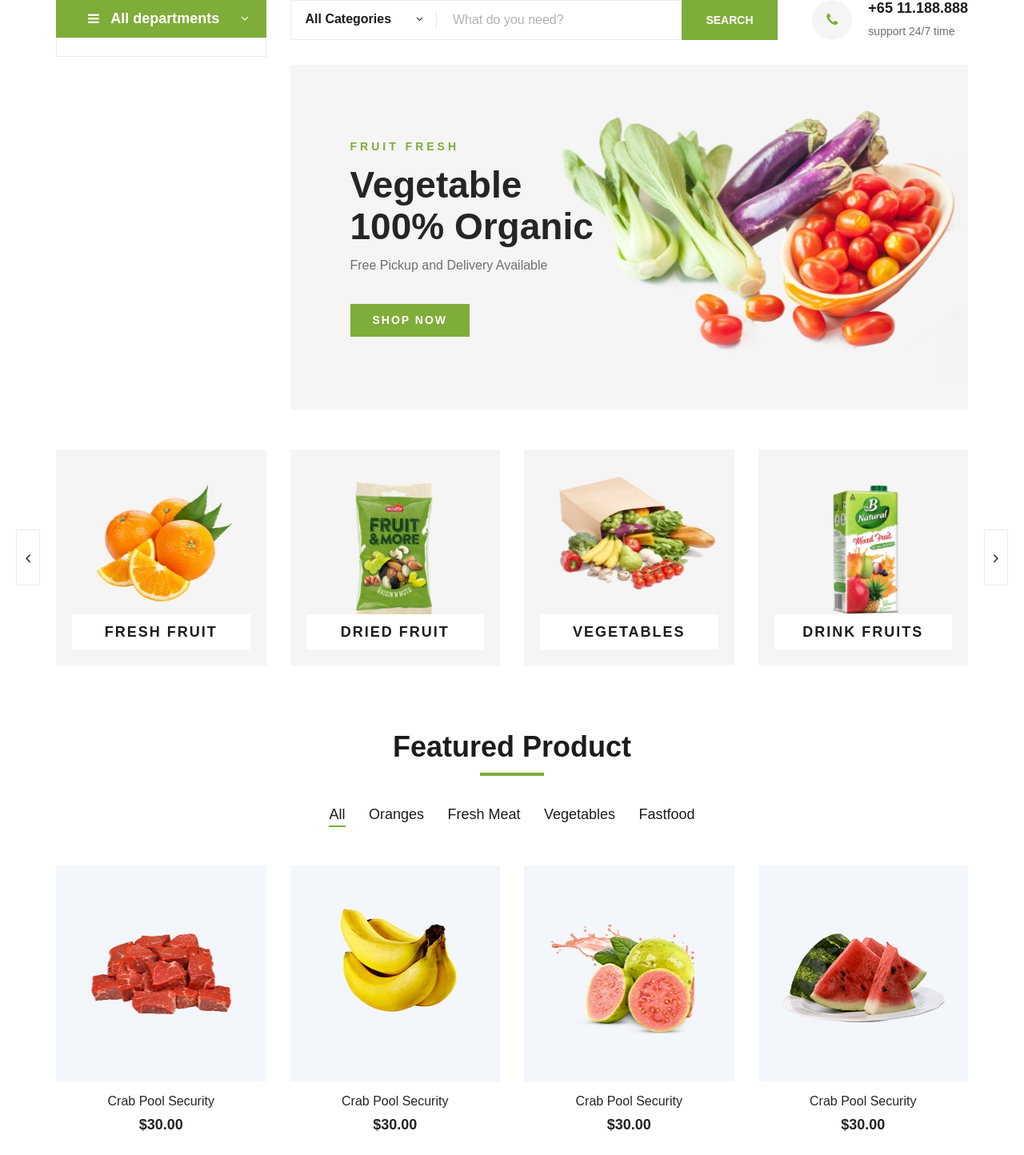
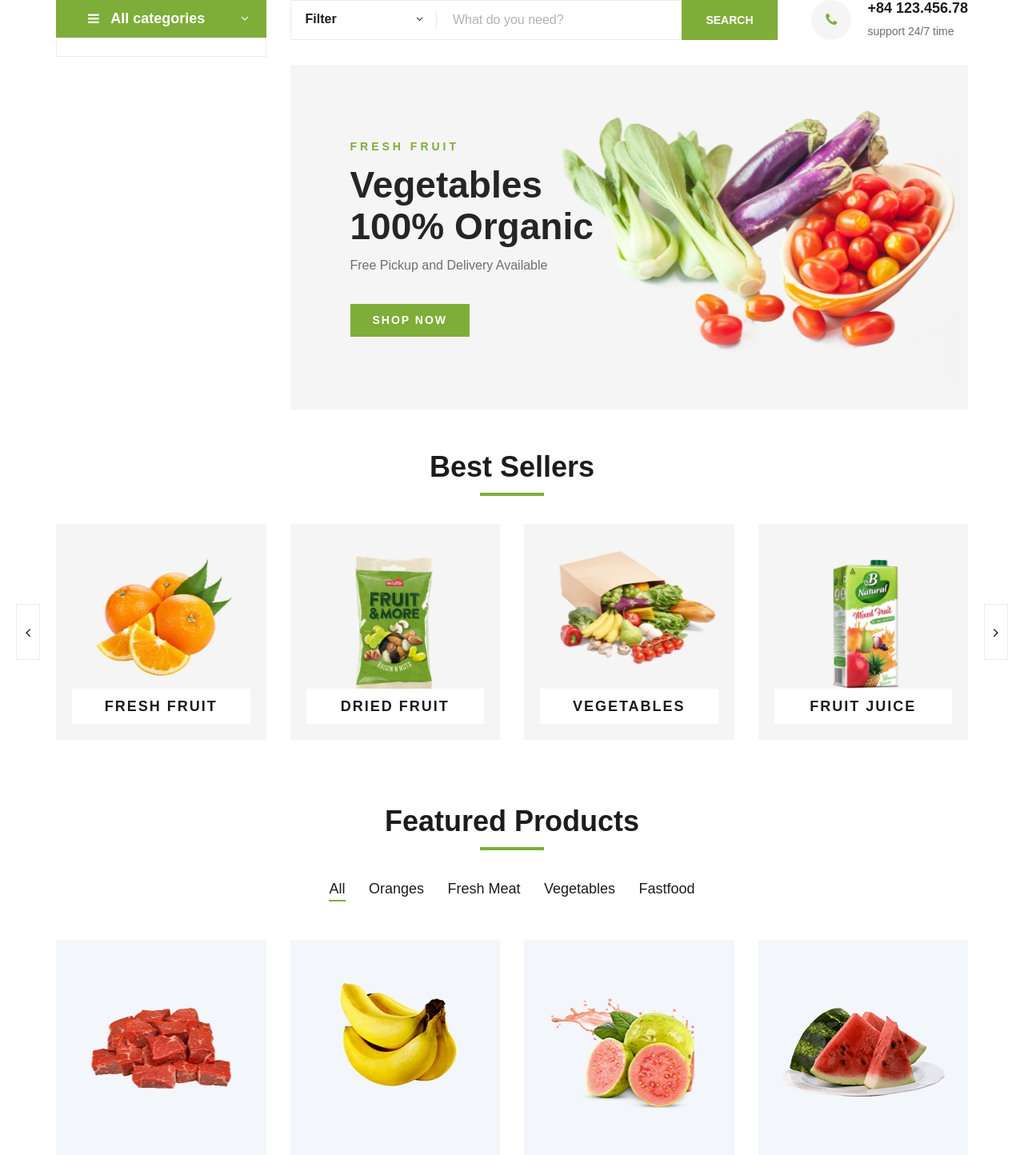
Before and after one commit to hoangduydangle97/tmdt_201, a PHP site: page /tmdt_201/ in a window 1280 px wide. Shown: the part 127-1571 px from the top of the page at 80% size. Run offline with PHP 8.4, Linux system fonts and the light colour scheme; data that the repository does not hold is empty; some web fonts are replaced.

Commit message:
update home page

```diff
--- a/mvc/controllers/Home.php
+++ b/mvc/controllers/Home.php
@@ -2,9 +2,11 @@
 class Home extends Controller{
     public function action(){
         $category_list = $this->model("Category");
+        $latest_item_list = $this->model("Item");
         $this->view("Master1", array(
             "page"=>"home",
-            "category_list"=>$category_list->getCategories()
+            "category_list"=>$category_list->getCategories(),
+            "latest_item_list"=>$latest_item_list->getLatestItems()
         ));
     }
 }
--- a/mvc/models/Item.php
+++ b/mvc/models/Item.php
@@ -25,9 +25,18 @@ class Item extends Database{
         return json_encode($result);
     }
 
-    public function getMaxId(){
-        $sql = "SELECT MAX(id_item) AS max_id FROM item;";
-        return mysqli_query($this->conn, $sql);
+    public function getLatestItems(){
+        $sql = "SELECT item.*, category.name_category".
+        " FROM item LEFT JOIN category ON item.category_item=category.id_category".
+        " ORDER BY date_created_item DESC LIMIT 6";
+        $array_result = array();
+        $sql_result = mysqli_query($this->conn, $sql);
+        if($sql_result){
+            while($row = mysqli_fetch_assoc($sql_result)){
+                $array_result[] = $row;
+            }
+        }
+        return json_encode($array_result);
     }
 }
 ?>
--- a/mvc/views/Master1.php
+++ b/mvc/views/Master1.php
@@ -27,6 +27,7 @@
 
             .language-option:hover {
                 color: #7fad39;
+                text-decoration: underline;
             }
         </style>
     </head>
@@ -184,13 +185,13 @@
                         <div class="hero__categories">
                             <div class="hero__categories__all">
                                 <i class="fa fa-bars"></i>
-                                <span>All departments</span>
+                                <span>All categories</span>
                             </div>
                             <ul>
                                 <?php $category_list = json_decode($data["category_list"]);
                                 for($row = 0; $row < count($category_list); $row++){
                                 ?>
-                                <li><a href="#"><?php echo $category_list[$row]->name_category?></a></li>
+                                <li><a href="#" class="language-option"><?php echo $category_list[$row]->name_category?></a></li>
                                 <?php }?>
                             </ul>
                         </div>
@@ -200,7 +201,7 @@
                             <div class="hero__search__form">
                                 <form action="#">
                                     <div class="hero__search__categories">
-                                        All Categories
+                                        Filter
                                         <span class="arrow_carrot-down"></span>
                                     </div>
                                     <input type="text" placeholder="What do you need?">
@@ -212,7 +213,7 @@
                                     <i class="fa fa-phone"></i>
                                 </div>
                                 <div class="hero__search__phone__text">
-                                    <h5>+65 11.188.888</h5>
+                                    <h5>+84 123.456.78</h5>
                                     <span>support 24/7 time</span>
                                 </div>
                             </div>
@@ -220,8 +221,8 @@
                         <?php if($data["page"] == "home"){?>
                         <div class="hero__item set-bg" data-setbg="/tmdt_201/public/img/hero/banner.jpg">
                             <div class="hero__text">
-                                <span>FRUIT FRESH</span>
-                                <h2>Vegetable <br />100% Organic</h2>
+                                <span>FRESH FRUIT</span>
+                                <h2>Vegetables <br />100% Organic</h2>
                                 <p>Free Pickup and Delivery Available</p>
                                 <a href="#" class="primary-btn">SHOP NOW</a>
                             </div>
@@ -247,8 +248,8 @@
                                 <a href="http://localhost/tmdt_201/home"><img src="/tmdt_201/public/img/logo.png" alt=""></a>
                             </div>
                             <ul>
-                                <li>Address: 60-49 Road 11378 New York</li>
-                                <li>Phone: +65 11.188.888</li>
+                                <li>Address: 123 Ly Thuong Kiet, Ward 14, District 10, TPHCM</li>
+                                <li>Phone: +84 123.456.78</li>
                                 <li>Email: hello@colorlib.com</li>
                             </ul>
                         </div>
--- a/mvc/views/pages/home.php
+++ b/mvc/views/pages/home.php
@@ -1,6 +1,9 @@
     <!-- Categories Section Begin -->
     <section class="categories">
         <div class="container">
+            <div class="section-title">
+                <h2>Best Sellers</h2>
+            </div>
             <div class="row">
                 <div class="categories__slider owl-carousel">
                     <div class="col-lg-3">
@@ -20,12 +23,12 @@
                     </div>
                     <div class="col-lg-3">
                         <div class="categories__item set-bg" data-setbg="/tmdt_201/public/img/categories/cat-4.jpg">
-                            <h5><a href="#">drink fruits</a></h5>
+                            <h5><a href="#">Fruit Juice</a></h5>
                         </div>
                     </div>
                     <div class="col-lg-3">
                         <div class="categories__item set-bg" data-setbg="/tmdt_201/public/img/categories/cat-5.jpg">
-                            <h5><a href="#">drink fruits</a></h5>
+                            <h5><a href="#">Fresh Meat</a></h5>
                         </div>
                     </div>
                 </div>
@@ -40,7 +43,7 @@
             <div class="row">
                 <div class="col-lg-12">
                     <div class="section-title">
-                        <h2>Featured Product</h2>
+                        <h2>Featured Products</h2>
                     </div>
                     <div class="featured__controls">
                         <ul>
@@ -206,64 +209,25 @@
                     <div class="latest-product__text">
                         <h4>Latest Products</h4>
                         <div class="latest-product__slider owl-carousel">
+                            <?php $latest_item_list = json_decode($data["latest_item_list"]);
+                            $size_list = count($latest_item_list);
+                            for($row = 0; $row < $size_list; $row++){
+                                if($row % 3 == 0){
+                            ?>
                             <div class="latest-prdouct__slider__item">
+                            <?php }?>
                                 <a href="#" class="latest-product__item">
                                     <div class="latest-product__item__pic">
-                                        <img src="/tmdt_201/public/img/latest-product/lp-1.jpg" alt="">
+                                        <img src="/tmdt_201/public/img/product/<?php echo $latest_item_list[$row]->avatar_item; ?>.jpg" alt="" style="width: 110px; height: 110px;">
                                     </div>
                                     <div class="latest-product__item__text">
-                                        <h6>Crab Pool Security</h6>
+                                        <h6><?php echo $latest_item_list[$row]->name_item;?></h6>
                                         <span>$30.00</span>
                                     </div>
                                 </a>
-                                <a href="#" class="latest-product__item">
-                                    <div class="latest-product__item__pic">
-                                        <img src="/tmdt_201/public/img/latest-product/lp-2.jpg" alt="">
-                                    </div>
-                                    <div class="latest-product__item__text">
-                                        <h6>Crab Pool Security</h6>
-                                        <span>$30.00</span>
-                                    </div>
-                                </a>
-                                <a href="#" class="latest-product__item">
-                                    <div class="latest-product__item__pic">
-                                        <img src="/tmdt_201/public/img/latest-product/lp-3.jpg" alt="">
-                                    </div>
-                                    <div class="latest-product__item__text">
-                                        <h6>Crab Pool Security</h6>
-                                        <span>$30.00</span>
-                                    </div>
-                                </a>
+                            <?php if($row % 3 == 2){ ?>
                             </div>
-                            <div class="latest-prdouct__slider__item">
-                                <a href="#" class="latest-product__item">
-                                    <div class="latest-product__item__pic">
-                                        <img src="/tmdt_201/public/img/latest-product/lp-1.jpg" alt="">
-                                    </div>
-                                    <div class="latest-product__item__text">
-                                        <h6>Crab Pool Security</h6>
-                                        <span>$30.00</span>
-                                    </div>
-                                </a>
-                                <a href="#" class="latest-product__item">
-                                    <div class="latest-product__item__pic">
-                                        <img src="/tmdt_201/public/img/latest-product/lp-2.jpg" alt="">
-                                    </div>
-                                    <div class="latest-product__item__text">
-                                        <h6>Crab Pool Security</h6>
-                                        <span>$30.00</span>
-                                    </div>
-                                </a>
-                                <a href="#" class="latest-product__item">
-                                    <div class="latest-product__item__pic">
-                                        <img src="/tmdt_201/public/img/latest-product/lp-3.jpg" alt="">
-                                    </div>
-                                    <div class="latest-product__item__text">
-                                        <h6>Crab Pool Security</h6>
-                                        <span>$30.00</span>
-                                    </div>
-                                </a>
-                            </div>
+                            <?php }}?>
                         </div>
                     </div>
                 </div>
--- a/mvc/views/pages/shop.php
+++ b/mvc/views/pages/shop.php
@@ -328,7 +328,11 @@
                                     </ul>
                                 </div>
                                 <div class="product__item__text">
-                                    <h6><a href="http://localhost/tmdt_201/shop/detail/<?php echo $item_list[$row]->id_item;?>"><?php echo $item_list[$row]->name_item;?></a></h6>
+                                    <h6>
+                                        <a href="http://localhost/tmdt_201/shop/detail/<?php echo $item_list[$row]->id_item;?>" class="language-option">
+                                            <?php echo $item_list[$row]->name_item;?>
+                                        </a>
+                                    </h6>
                                     <h5>$30.00</h5>
                                 </div>
                             </div>
```
